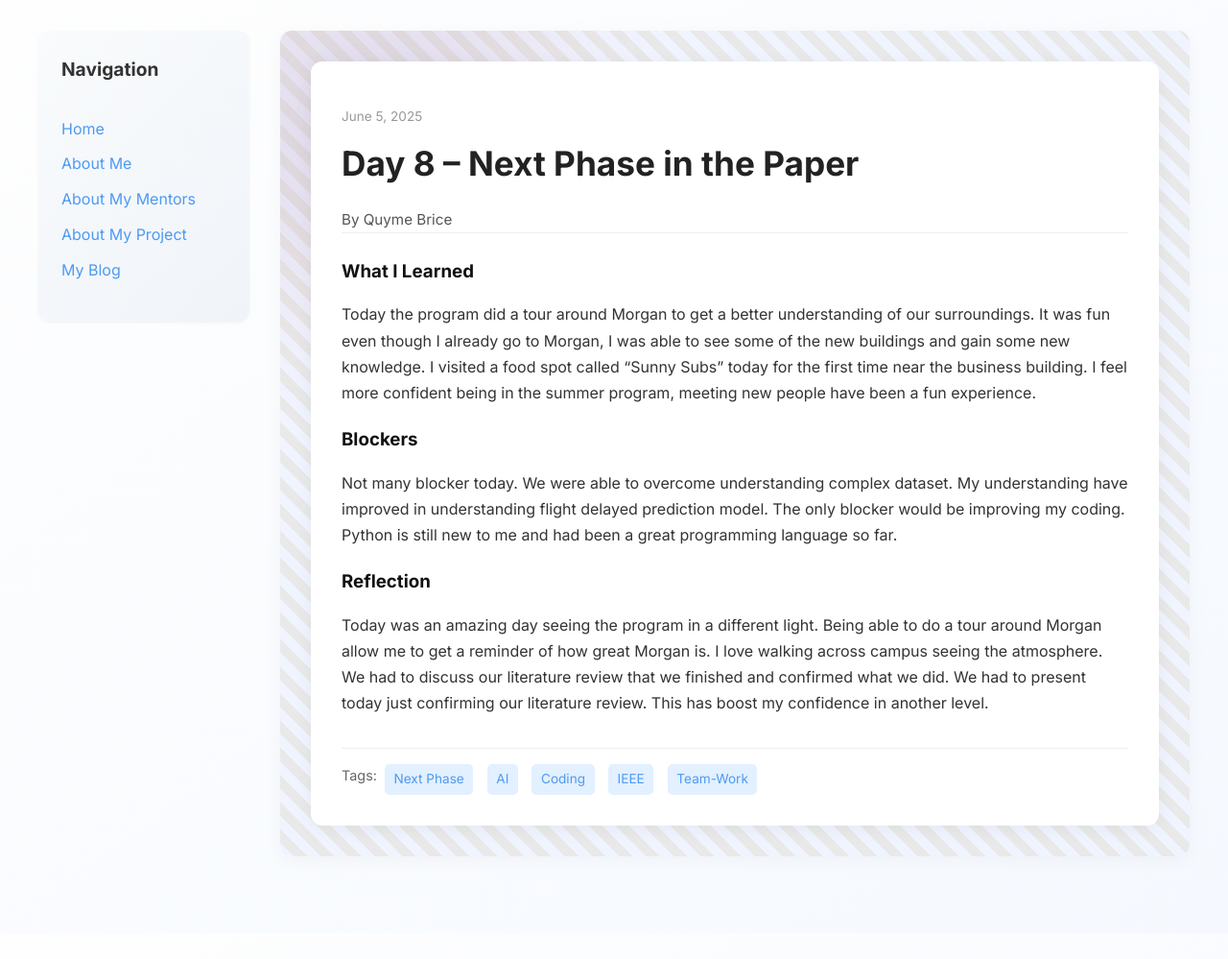
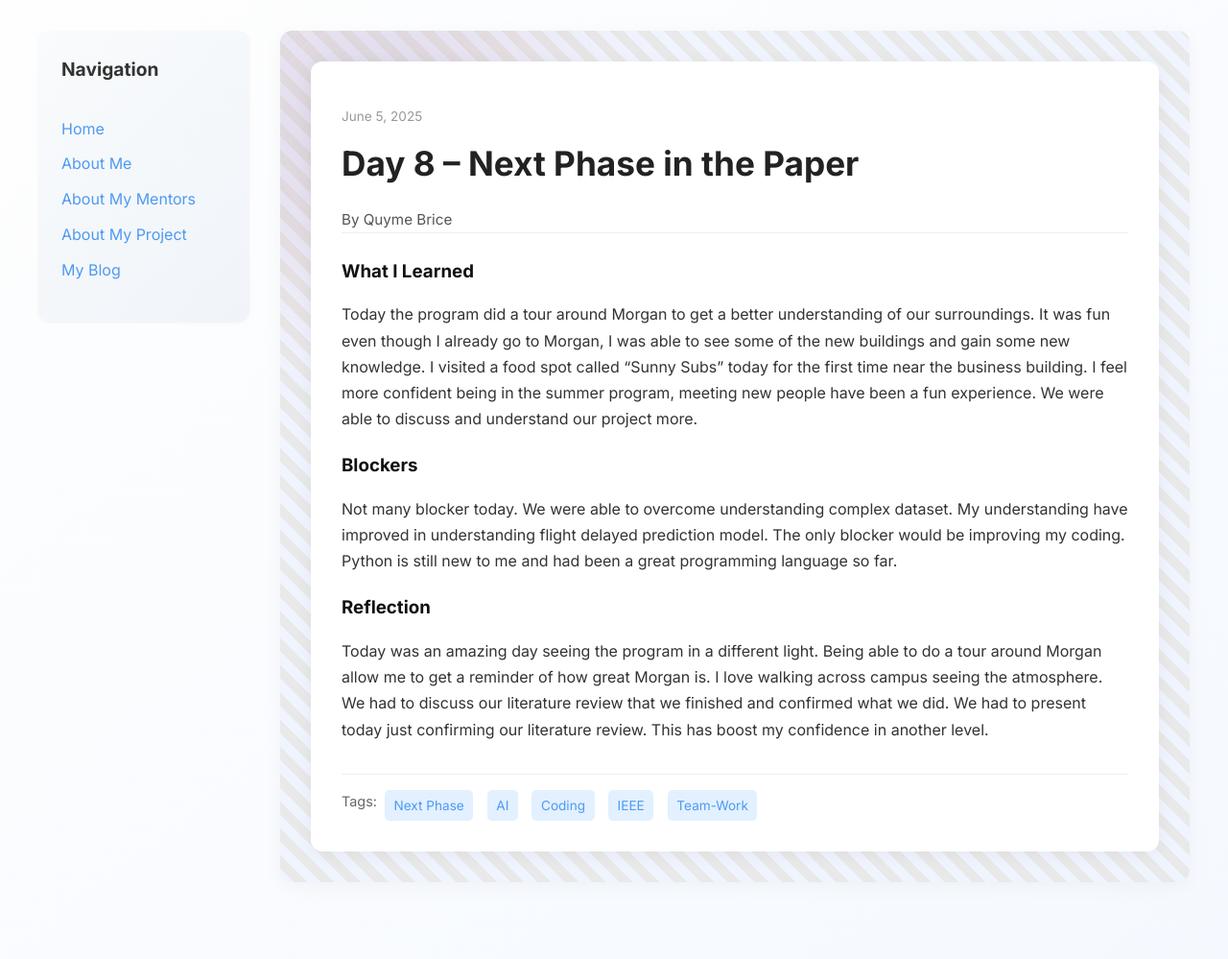
Before and after one commit to Qubri2/Qubri2.github.io, a Jekyll site: the page built from _posts/2025-06-05-day-8.md, in a window 1280 px wide. Shown: the whole page at 96% size. Built offline with Jekyll 4.4.1, drawn with Linux system fonts in a browser that asks for light colours; before the commit the page ends 972 px from its top, so only the background shows below that.

Commit message:
Update 2025-06-05-day-8.md

```diff
--- a/_posts/2025-06-05-day-8.md
+++ b/_posts/2025-06-05-day-8.md
@@ -7,7 +7,7 @@ permalink: /day8.html
 tags: ["Next Phase", "AI", "Coding", "IEEE", "Team-Work"]
 
 what_i_learned: |
-  Today the program did a tour around Morgan to get a better understanding of our surroundings. It was fun even though I already go to Morgan, I was able to see some of the new buildings and gain some new knowledge. I visited a food spot called "Sunny Subs" today for the first time near the business building. I feel more confident being in the summer program, meeting new people have been a fun experience.
+  Today the program did a tour around Morgan to get a better understanding of our surroundings. It was fun even though I already go to Morgan, I was able to see some of the new buildings and gain some new knowledge. I visited a food spot called "Sunny Subs" today for the first time near the business building. I feel more confident being in the summer program, meeting new people have been a fun experience. We were able to discuss and understand our project more.
 
 
 
```
